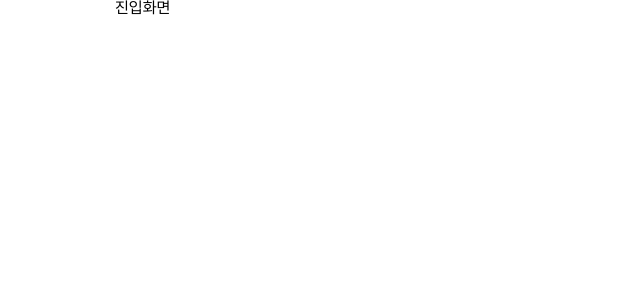
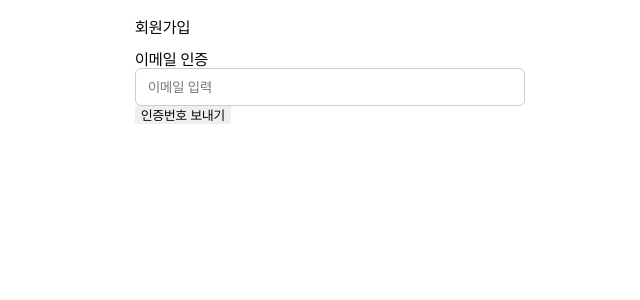
Before and after one commit to ModernWeb-Team3/UniDeal-FE, a React (Vite) app: page / in a window 1280 px wide. Shown: the top 300 px of the page, without its empty margins (310-950 px from the left). Built offline with nearby package versions, Linux system fonts and the light colour scheme.

Commit message:
feat: Input 기능 구현

```diff
--- a/package.json
+++ b/package.json
@@ -10,6 +10,7 @@
     "preview": "vite preview"
   },
   "dependencies": {
+    "axios": "^1.9.0",
     "react": "^19.1.0",
     "react-dom": "^19.1.0",
     "react-router-dom": "^7.6.0",
--- /dev/null
+++ b/src/component/common/Input.jsx
@@ -0,0 +1,32 @@
+// src/components/common/Input.jsx
+import styled from "styled-components";
+
+const StyledInput = styled.input`
+  width: 100%;
+  padding: 10px 12px;
+  border: 1px solid #ccc;
+  border-radius: 6px;
+  font-size: 14px;
+  box-sizing: border-box;
+
+  &:focus {
+    border-color: #4f46e5;
+    outline: none;
+  }
+`;
+
+const Input = ({ type = "text", id, name, value, onChange, placeholder, ...rest }) => {
+  return (
+    <StyledInput
+      type={type}
+      id={id}
+      name={name}
+      value={value}
+      onChange={onChange}
+      placeholder={placeholder}
+      {...rest} // 추가적인 props를 전달
+    />
+  );
+};
+
+export default Input;
--- a/src/pages/signup/index.jsx
+++ b/src/pages/signup/index.jsx
@@ -1,4 +1,106 @@
-const Signup = () => {
-  return <div>진입화면</div>;
-};
+import { useEffect, useState } from "react";
+import axios from "axios";
+import Input from "../../component/common/Input.jsx";
+
+function Signup() {
+  const [email, setEmail] = useState("");
+  const [codeInput, setCodeInput] = useState("");
+  const [generatedCode, setGeneratedCode] = useState("");
+  const [isCodeSent, setIsCodeSent] = useState(false);
+  const [isVerified, setIsVerified] = useState(false);
+  const [error, setError] = useState("");
+  const [timeLeft, setTimeLeft] = useState(0);         // 타이머 시간 상태
+  const [timerActive, setTimerActive] = useState(false); // 타이머 활성화 여부
+
+  // 타이머 효과
+  useEffect(() => {
+    let timer = null;
+
+    if (timerActive && timeLeft > 0) {
+      timer = setInterval(() => {
+        setTimeLeft((prev) => prev - 1);
+      }, 1000);
+    }
+
+    if (timeLeft === 0) {
+      setTimerActive(false);
+    }
+
+    return () => clearInterval(timer); // cleanup
+  }, [timerActive, timeLeft]);
+
+  // 가천대학교 이메일인지 확인하는 함수
+  const isGachonEmail = (email) => {
+    return /^[a-zA-Z0-9._%+-]+@gachon\.ac\.kr$/.test(email);
+  };
+
+  // 인증번호 생성 함수
+  const generateCode = () => {
+    if (!isGachonEmail(email)) {
+      setError("이메일 주소가 유효하지 않습니다");
+      return;
+    }
+
+    const code = Math.floor(100000 + Math.random() * 900000).toString(); // 6자리 숫자
+    setGeneratedCode(code);
+    setIsCodeSent(true);
+    setError("");
+    alert(`(가상) 이메일로 전송된 인증번호: ${code}`); // 실제로는 이메일로 보내야 함
+
+    setTimeLeft(180);       // 3분
+    setTimerActive(true);   // 타이머 시작
+  };
+
+  // 인증번호 확인 함수
+  const verifyCode = () => {
+    if (codeInput === generatedCode) {
+      setIsVerified(true);
+      setError("");
+    } else {
+      setError("인증번호가 일치하지 않습니다.");
+    }
+  };
+
+  return (
+    <div style={{ padding: "20px" }}>
+      <h2>회원가입</h2>
+      <br />
+      <h2>이메일 인증</h2>
+
+      <Input
+        type="email"
+        placeholder="이메일 입력"
+        value={email}
+        onChange={(e) => setEmail(e.target.value)}
+      />
+      <button onClick={generateCode}>인증번호 보내기</button>
+
+      {isCodeSent && (
+        <>
+          <Input
+            type="text"
+            placeholder="인증번호 입력"
+            value={codeInput}
+            onChange={(e) => setCodeInput(e.target.value)}
+            maxLength={6}
+          />
+          <button onClick={verifyCode}>인증 확인</button>
+          {timeLeft > 0 && (
+            <p>남은 시간: {Math.floor(timeLeft / 60)}:{(timeLeft % 60).toString().padStart(2, "0")}</p>
+          )}
+        </>
+      )}
+
+      {error && <p style={{ color: "red" }}>{error}</p>}
+
+      {isVerified && (
+        <div>
+          <p style={{ color: "green" }}>✅ 인증이 완료되었습니다!</p>
+          {/* 이후 입력 필드 추가 가능 (비밀번호, 닉네임 등) */}
+        </div>
+      )}
+    </div>
+  );
+}
+
 export default Signup;
```
Also changed, not shown: src/pages/login/index.jsx (added), 1 other file (tests, documents, lock files or other folders).
